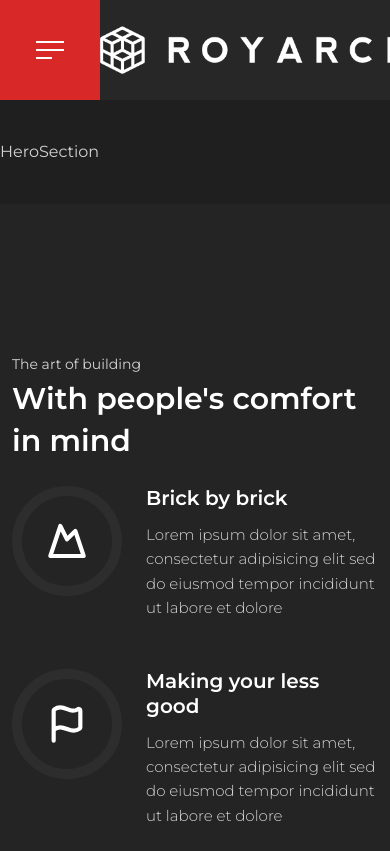
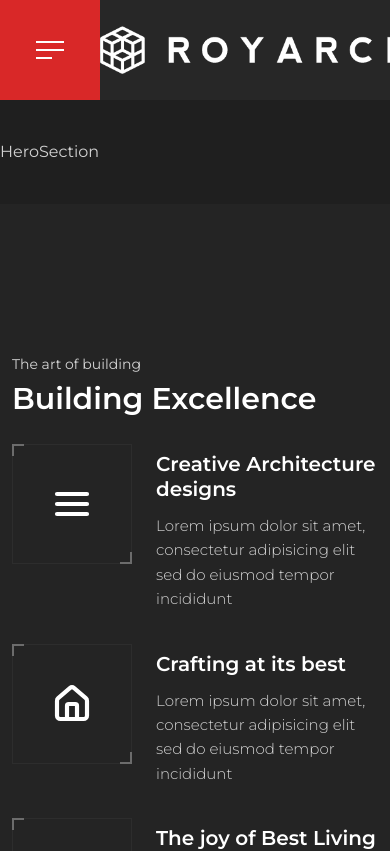
Before and after one commit to nur-it/royarch, a Next.js app: page / in a window 390 px wide. Shown: the top 851 px of the page. Built offline with nearby package versions, Linux system fonts and the light colour scheme; a web font is replaced by a local one.

Commit message:
added building excellence section with full responsive

```diff
--- a/src/app/page.jsx
+++ b/src/app/page.jsx
@@ -1,4 +1,5 @@
 import InfoBox from "@/components/layout/info-box";
+import BuildingExcellenceSection from "@/components/sections/home/building-excellence";
 import HeroSection from "@/components/sections/home/hero";
 import ServiceSection from "@/components/sections/home/services";
 
@@ -7,6 +8,7 @@ const HomePage = () => {
     <>
       <InfoBox />
       <HeroSection />
+      <BuildingExcellenceSection />
       <ServiceSection />
     </>
   );
--- /dev/null
+++ b/src/components/sections/home/building-excellence.jsx
@@ -0,0 +1,65 @@
+import { building_excellence } from "@/mocks/building-excellence.mocks";
+
+const ServiceCard = ({ icon: Icon, title, description }) => (
+  <div className="group cursor-pointer">
+    <div className="flex items-start gap-6">
+      {/* Icon with corner brackets and border */}
+      <div className="group-hover:bg-primary relative flex-shrink-0 bg-transparent transition-colors duration-300">
+        {/* Border around icon area */}
+        <div className="border-charcoal h-[120px] w-[120px] border transition-colors duration-300 group-hover:border-gray-300/50"></div>
+
+        {/* Corner brackets */}
+        <div className="border-muted absolute -top-0 -left-0 h-3 w-3 border-t-2 border-l-2 transition-all duration-300 group-hover:h-full group-hover:w-full group-hover:border-gray-300/50"></div>
+
+        <div className="border-muted absolute -right-0 -bottom-0 h-3 w-3 border-r-2 border-b-2 transition-all duration-300 group-hover:h-full group-hover:w-full group-hover:border-gray-300/50"></div>
+
+        {/* Icon */}
+        <div className="absolute inset-0 flex items-center justify-center">
+          <Icon
+            className="h-10 w-10 text-white transition-all duration-300 group-hover:scale-[0.8] group-hover:text-gray-300"
+            strokeWidth={2.5}
+          />
+        </div>
+      </div>
+
+      {/* Content */}
+      <div className="flex-1 pt-2">
+        <h3 className="mb-3 text-xl leading-tight font-semibold text-white">
+          {title}
+        </h3>
+        <p className="text-15 leading-relaxed font-[300] text-white/80">
+          {description}
+        </p>
+      </div>
+    </div>
+  </div>
+);
+
+const BuildingExcellenceSection = () => {
+  return (
+    <section className="bg-midnight pt-[130px] pb-25">
+      <div className="container_fluid">
+        <div className="mb-6">
+          <p className="mb-1 text-sm">The art of building</p>
+          <h2 className="text-3xl leading-[42px] font-semibold text-white">
+            Building Excellence
+          </h2>
+        </div>
+
+        {/* Content */}
+        <div className="grid grid-cols-1 gap-8 lg:grid-cols-2 lg:gap-12">
+          {building_excellence.map((service) => (
+            <ServiceCard
+              key={service.id}
+              icon={service.icon}
+              title={service.title}
+              description={service.description}
+            />
+          ))}
+        </div>
+      </div>
+    </section>
+  );
+};
+
+export default BuildingExcellenceSection;
--- a/src/components/sections/home/services.jsx
+++ b/src/components/sections/home/services.jsx
@@ -1,7 +1,7 @@
 import { services } from "@/mocks/services.mocks";
 
 const ServiceCard = ({ icon: Icon, title, description }) => (
-  <div className="group flex flex-row items-start space-y-4 space-x-6">
+  <div className="group flex items-start gap-6">
     {/* Icon Container */}
     <div className="flex-shrink-0">
       <div className="group-hover:border-primary group-hover:bg-primary border-charcoal flex h-[110px] w-[110px] cursor-pointer items-center justify-center rounded-full border-[10px] bg-transparent transition-colors duration-300">
@@ -34,7 +34,7 @@ const ServiceSection = () => {
             With people's comfort in mind
           </h2>
         </div>
-        <div className="grid grid-cols-1 gap-12 lg:grid-cols-2 lg:gap-16 xl:gap-20">
+        <div className="grid grid-cols-1 gap-8 lg:grid-cols-2 lg:gap-12 2xl:gap-16">
           {services.map((service) => (
             <ServiceCard
               key={service.id}
--- /dev/null
+++ b/src/mocks/building-excellence.mocks.js
@@ -0,0 +1,53 @@
+import {
+  AlignJustify,
+  Building,
+  Filter,
+  Home,
+  RotateCcw,
+  Truck,
+} from "lucide-react";
+
+export const building_excellence = [
+  {
+    id: 1,
+    icon: AlignJustify,
+    title: "Creative Architecture designs",
+    description:
+      "Lorem ipsum dolor sit amet, consectetur adipisicing elit sed do eiusmod tempor incididunt",
+  },
+  {
+    id: 2,
+    icon: Home,
+    title: "Crafting at its best",
+    description:
+      "Lorem ipsum dolor sit amet, consectetur adipisicing elit sed do eiusmod tempor incididunt",
+  },
+  {
+    id: 3,
+    icon: RotateCcw,
+    title: "The joy of Best Living",
+    description:
+      "Lorem ipsum dolor sit amet, consectetur adipisicing elit sed do eiusmod tempor incididunt",
+  },
+  {
+    id: 4,
+    icon: Truck,
+    title: "Building good foundations",
+    description:
+      "Lorem ipsum dolor sit amet, consectetur adipisicing elit sed do eiusmod tempor incididunt",
+  },
+  {
+    id: 5,
+    icon: Building,
+    title: "Professional Planning",
+    description:
+      "Lorem ipsum dolor sit amet, consectetur adipisicing elit sed do eiusmod tempor incididunt",
+  },
+  {
+    id: 6,
+    icon: Filter,
+    title: "Quality what you want Today",
+    description:
+      "Lorem ipsum dolor sit amet, consectetur adipisicing elit sed do eiusmod tempor incididunt",
+  },
+];
--- a/src/styles/globals.css
+++ b/src/styles/globals.css
@@ -12,7 +12,7 @@
   --color-secondary: #ffffff0d;
   --color-tertiary: #868686;
   --color-quaternary: #717171;
-  --color-muted: #6e6e6e;
+  --color-muted: #6c6c6c;
   --color-dark: #4c4c4c;
   --color-darker: #3d3d3d;
   --color-darkest: #393939;
```
